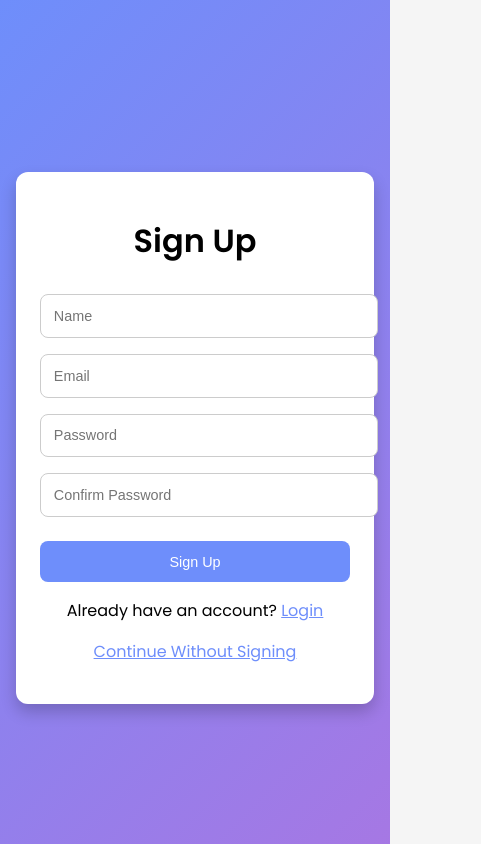
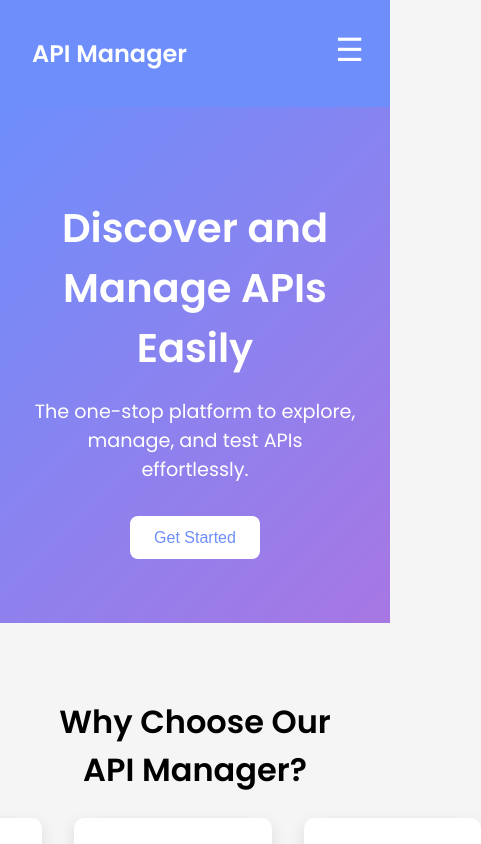
Before and after one commit to code-geass69/API_Management_Sys, a React (Create React App) app in the folder frontend/: page / in a window 390 px wide. Shown: the top 844 px of the page, 481 px wide, since content can reach past the window. Built offline with nearby package versions, Linux system fonts and the light colour scheme.

Commit message:
New updates

```diff
--- a/frontend/src/App.js
+++ b/frontend/src/App.js
@@ -10,9 +10,9 @@ const App = () => {
   return (
     <Router>
       <Routes>
-        <Route path="/" element={<SignUp />} />
+        <Route path="/signup" element={<SignUp />} />
         <Route path="/login" element={<Login />} />
-        <Route path="/home" element={<Home />} />
+        <Route path="/" element={<Home />} />
       </Routes>
     </Router>
   );
--- a/frontend/src/pages/Home.js
+++ b/frontend/src/pages/Home.js
@@ -1,19 +1,21 @@
-import React from 'react';
+import React, { useState }  from 'react';
 import { useNavigate } from 'react-router-dom';
 import '../styles/home.css';
 
 const Home = () => {
   const navigate = useNavigate();
+  const [isOpen, setIsOpen] = useState(false);
 
   return (
     <div className="home-container">
       {/* Navbar */}
       <nav className="navbar">
         <h1 className="logo">API Manager</h1>
-        <div className="nav-links">
-          <span onClick={() => navigate('/login')}>Login</span>
-          <span onClick={() => navigate('/signup')}>Sign Up</span>
-          <span onClick={() => navigate('/api-list')}>Explore APIs</span>
+        <button className="hamburger" onClick={() => setIsOpen(!isOpen)}>☰</button>
+        <div className={`nav-links ${isOpen ? "open" : ""}`}>
+          <span onClick={() => navigate("/login")}>Login</span>
+          <span onClick={() => navigate("/signup")}>Sign Up</span>
+          <span onClick={() => navigate("/api-list")}>Explore APIs</span>
         </div>
       </nav>
 
--- a/frontend/src/pages/SignUp.js
+++ b/frontend/src/pages/SignUp.js
@@ -33,7 +33,7 @@ const SignUp = () => {
       console.log('User Registered:', data);
       navigate('/login');
     } catch (err) {
-      if (err.response?.status === 409) { // Assuming 409 Conflict for duplicate email
+      if (err.response?.status === 409) {
         setError('Email already exists. Please login or try another email.');
       } else {
         setError(err.response?.data?.message || 'Failed to register');
@@ -60,7 +60,7 @@ const SignUp = () => {
           </span>
         </p>
         <p>
-          <span onClick={() => navigate('/home')} className="link">
+          <span onClick={() => navigate('/')} className="link">
             Continue Without Signing
           </span>
         </p>
--- a/frontend/src/styles/home.css
+++ b/frontend/src/styles/home.css
@@ -1,4 +1,3 @@
-/* Home Page Styles */
 @import url('https://fonts.googleapis.com/css2?family=Poppins:wght@400;500;600&display=swap');
 
 body {
@@ -16,15 +15,38 @@ body {
   padding: 1rem 2rem;
   background: #6e8efb;
   color: white;
+  position: relative;
+  z-index: 10;
 }
 
+/* Logo */
 .logo {
   font-size: 1.5rem;
   font-weight: bold;
 }
 
+/* ✅ Fix: Ensure the button is always visible */
+.hamburger {
+  display: none;
+  font-size: 2rem;
+  background: none;
+  border: none;
+  color: white;
+  cursor: pointer;
+  position: absolute;
+  right: 20px;
+  top: 30px;
+  z-index: 20;
+}
+
+/* ✅ Fix: Adjust nav-links for better visibility */
+.nav-links {
+  display: flex;
+  gap: 1.5rem;
+  transition: max-height 0.4s ease-in-out, opacity 0.3s ease-in-out;
+}
+
 .nav-links span {
-  margin-left: 1.5rem;
   cursor: pointer;
   font-weight: 500;
 }
@@ -103,3 +125,36 @@ body {
   color: white;
   margin-top: 2rem;
 }
+
+/* ✅ Responsive Design */
+@media (max-width: 768px) {
+  .hamburger {
+    display: block; /* Show hamburger on mobile */
+  }
+
+  .nav-links {
+    display: none;
+    flex-direction: column;
+    position: absolute;
+    top: 100%;
+    left: 0;
+    width: 100%;
+    background: #6e8efb;
+    padding: 1rem 0;
+    text-align: center;
+  }
+
+  .nav-links.open {
+    display: flex; /* Show when toggled */
+  }
+
+  .nav-links span {
+    padding: 0.75rem 0;
+    font-size: 1.2rem;
+    width: 100%;
+  }
+
+  .nav-links span:hover {
+    background: rgba(255, 255, 255, 0.2);
+  }
+}
--- a/frontend/src/styles/signup.css
+++ b/frontend/src/styles/signup.css
@@ -5,19 +5,20 @@ body {
     font-family: 'Poppins', sans-serif;
     margin: 0;
     padding: 0;
+
   }
 
   .signup-card {
     font-family: 'Poppins', sans-serif;
   }
 
-.signup-container {
+  .signup-container {
     display: flex;
     justify-content: center;
     align-items: center;
     height: 100vh;
     background: linear-gradient(135deg, #6e8efb, #a777e3);
-    font-family: 'Arial', sans-serif;
+    padding: 1rem;
   }
 
   /* Signup card styles */
@@ -39,6 +40,7 @@ body {
     border: 1px solid #ccc;
     border-radius: 8px;
     font-size: 1rem;
+    padding-right: 0px;
   }
 
   .signup-card button {
@@ -77,7 +79,8 @@ body {
 
     .signup-card {
       padding: 1.5rem;
-      width: 90%;
+      width: 100%;
+      max-width: 90%;
     }
 
     .signup-card input,
```
Also changed, not shown: frontend/src/pages/ApiList.js (added).
